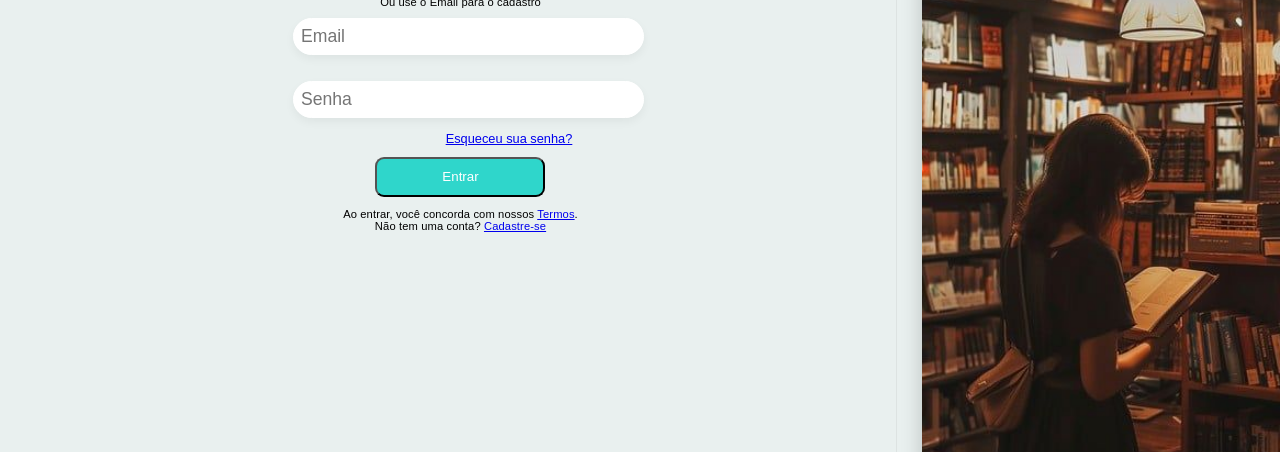
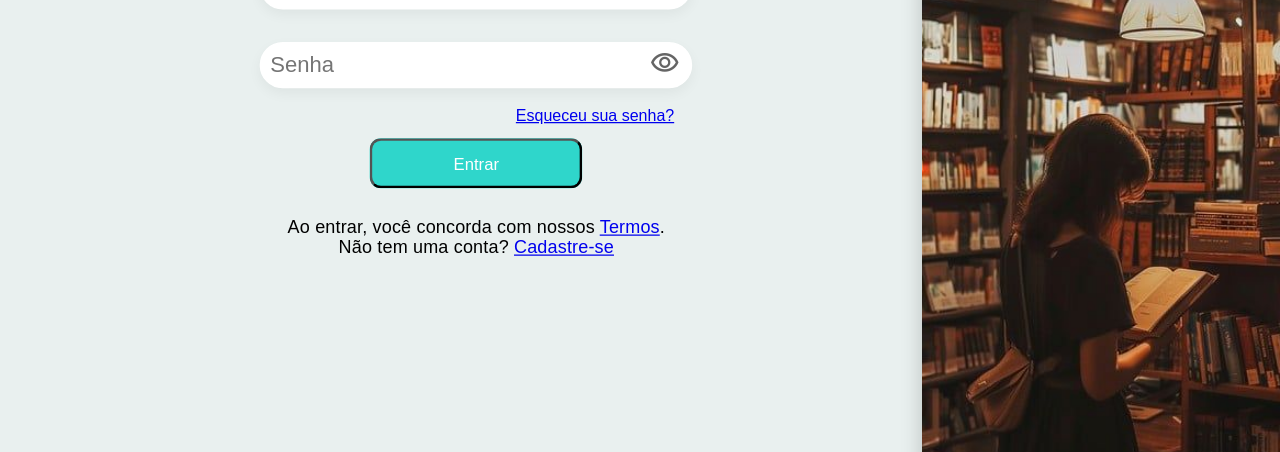
Before and after one commit to Isabella751/Bibliotec-projeto, a website: page frontEnd/index.html in a window 1280 px wide. Shown: the part 252-704 px from the top of the page. Drawn offline with nearby package versions, Linux system fonts and the light colour scheme; a web font is replaced by a local one.

Commit message:
Interface login finalizada ;)

```diff
--- a/css/style.css
+++ b/css/style.css
@@ -85,14 +85,6 @@ body {
     height: 25px;
 }
 
-.main-container {
-    width: 70vw;
-    height: 80vh;
-    display: flex;
-    justify-content: center;
-    border-right: 1px solid rgba(0, 0, 0, 0.05);
-}
-
 header {
     width: 125%;
     margin: 10px;
@@ -111,7 +103,7 @@ header {
 .main-container .content h2 {
     font-family: 'Montserrat-Regular', sans-serif;
     font-weight: normal;
-    font-size: 0.7rem;
+    font-size: 0.8rem;
     color: #000000;
     text-align: center;
     margin: 2px 0 98px 0;
@@ -123,7 +115,7 @@ header {
     display: flex;
     justify-content: flex-start;
     align-items: flex-end;
-    margin-left: 97px;
+    margin-left: 190px;
     color: black;
 }
 
@@ -143,13 +135,13 @@ header {
 
 .login input[type="text"],
 .login input[type="password"] {
-    width: 100%;
+    width: 27vw;
     padding: 7px;
     font-size: 1.1rem;
     border-radius: 25px;
     border: 1px solid var(--branco);
     margin: 13px 0;
-    margin-right: 93px;
+    margin-right: 0;
     box-shadow: 0px 4px 10px rgba(0,0,0,0.05);
     transition: box-shadow 0.2s ease;
     display: flex;
@@ -173,7 +165,19 @@ header {
     justify-content: center;
     align-items: center;
     gap: 0;
-    height: 1px;
+    height: 9px;
+}
+
+.login label,
+.campo-senha {
+    width: 27vw;
+    display: flex;
+    justify-content: center;
+}
+
+.login input {
+    width: 27vw;
+    margin-right: 0;
 }
 
 html,
@@ -204,42 +208,6 @@ body {
 
 }
 
-.carrossel {
-    width: 28vw;
-    height: 100vh;
-    overflow: hidden;
-    border-radius: 0px;
-    margin: 0px;
-    box-shadow: 0px 20px 20px rgba(0,0,0,0.2);
-    object-fit: cover;
-    z-index: -1;
-    position: fixed;
-    top: 0;
-    right: 0;
-}
-
-.carrossel-inner {
-    position: relative;
-    width: 100%;
-    height: 100%;
-}
-
-.carrossel-inner img {
-    position: absolute;
-    top: 0;
-    left: 0;
-    width: 100%;
-    height: 100%;
-    object-fit: cover;
-    opacity: 0;
-    transition: opacity 1s ease-in-out; /* duração do degradê */
-    animation: fadeSlide 0.8s ease;
-}
-
-.carrossel-inner img.active {
-    opacity: 1;
-}
-
 #entrar button {
     transition: transform 0.2s ease, background-color 0.3s;
 }
@@ -262,10 +230,84 @@ body {
     justify-content: center;
     align-items: center;
     flex-direction: column;
-    margin-top: 101.5px;
+    margin-top: 110px;
     font-family: 'Montserrat-Regular', sans-serif;
     font-weight: normal;
-    font-size: 0.7rem;
+    font-size: 0.9rem;
     color: #000000;
     letter-spacing: 0.01em;
 }
+
+.carrossel {
+    position: fixed;
+    top: 0;
+    right: 0;
+    width: 28vw;
+    height: 100vh;
+    overflow: hidden;
+    box-shadow: 0px 20px 20px rgba(0,0,0,0.2);
+    z-index: 2;
+    background: transparent;
+}
+
+.carrossel-inner {
+    position: relative;
+    width: 100%;
+    height: 100%;
+}
+
+.carrossel-inner img {
+    position: absolute;
+    top: 0;
+    left: 0;
+    width: 100%;
+    height: 100%;
+    object-fit: cover;
+    opacity: 0;
+    transition: opacity 1s ease-in-out;
+}
+
+.carrossel-inner img.active {
+    opacity: 1;
+}
+
+.main-container {
+    width: 72vw;
+    height: 80vh;
+    display: flex;
+    justify-content: center;
+    border-right: 1px solid rgba(0, 0, 0, 0.05);
+    transform: scale(1.25);
+    position: relative;
+    z-index: 3;
+}
+
+.content {
+    margin-right: 0 !important;
+}
+
+.campo-senha {
+    position: relative;
+    width: 27vw;
+}
+
+.campo-senha input {
+    width: 27vw;
+    padding-right: 40px; /* espaço para o olhinho */
+}
+
+.toggle-senha {
+    position: absolute;
+    right: 10px;
+    top: 50%;
+    transform: translateY(-50%);
+    cursor: pointer;
+    font-size: 1.1rem;
+    opacity: 0.6;
+    user-select: none;
+    transition: opacity 0.2s ease;
+}
+
+.toggle-senha:hover {
+    opacity: 1;
+}
--- a/frontEnd/index.html
+++ b/frontEnd/index.html
@@ -5,6 +5,7 @@
     <meta charset="UTF-8">
     <meta name="viewport" content="width=device-width, initial-scale=1.0">
     <link rel="stylesheet" href="../css/style.css">
+    <link rel="stylesheet" href="https://fonts.googleapis.com/css2?family=Material+Symbols+Outlined" />
     <link rel="shortcut icon" href="../public/images/Group.svg" type="image/x-icon">
     <title>Bibliotec</title>
 
@@ -13,7 +14,6 @@
 <body>
     <header class="main-header">
         <img class="logo-image" src="../public/images/Group 107.svg" width="15%">
-        <p>A imaginação começa nas páginas.</p>
     </header>
 
     <div class="main-container">
@@ -34,15 +34,20 @@
                 <label>
                     <input type="text" placeholder="Email" name="email" id="email">
                 </label>
-                <label>
+                <div class="campo-senha">
                     <input type="password" placeholder="Senha" name="senha" id="senha">
-                </label>
+                    <span class="toggle-senha" onclick="mostrarSenha()"><span class="material-symbols-outlined">
+                            visibility
+                        </span>
+                    </span>
+                </div>
+
 
                 <div class="senha">
-                    <a href="senha.html" target="_blank">Esqueceu sua senha?</a>
+                    <a href="senha.html">Esqueceu sua senha?</a>
                 </div>
 
-                <div class="entrar">
+                <div id="entrar">
                     <button type="submit" id="entrar">Entrar</button>
                 </div>
 
@@ -57,15 +62,18 @@
 
                 </div>
             </div>
-            <div class="carrossel">
-                <div class="carrossel-inner" id="carrossel-inner"></div>
-            </div>
 
-            <script src="../public/js/script.js"></script>
+
 
         </div>
 
     </div>
+
+    <div class="carrossel">
+        <div class="carrossel-inner" id="carrossel-inner"></div>
+    </div>
+
+    <script src="../public/js/script.js"></script>
 
     <img class="senai-image" src="../public/images/SENAI_logo 1.png" width="10%">
 
--- a/public/js/script.js
+++ b/public/js/script.js
@@ -36,3 +36,8 @@ function mudarImagem() {
 }
 
 setInterval(mudarImagem, 3000); // muda a cada 3s
+
+function mostrarSenha() {
+    const campo = document.getElementById("senha");
+    campo.type = campo.type === "password" ? "text" : "password";
+}
```
